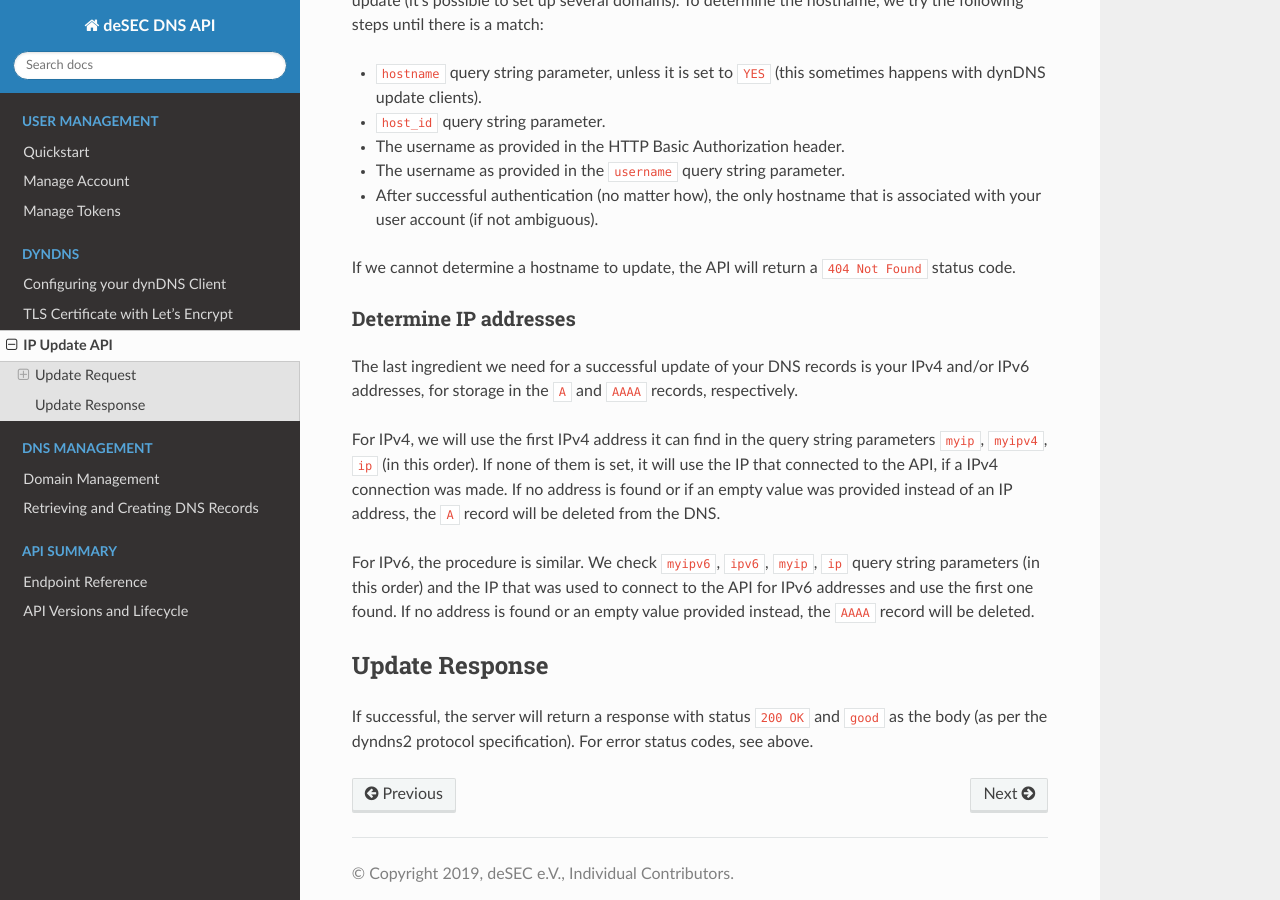
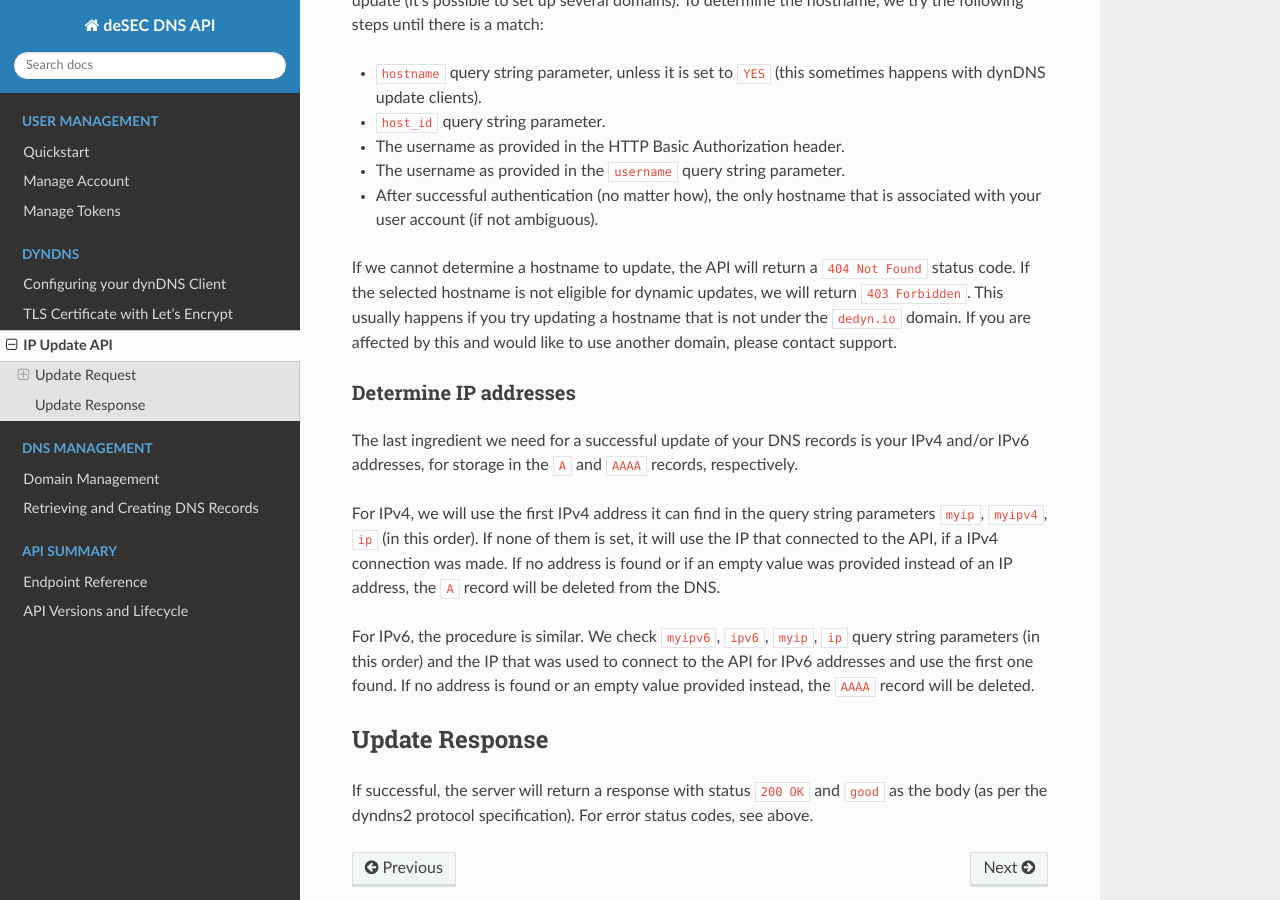
Before and after one commit to desec-io/desec-stack, a Sphinx documentation site: the page built from docs/dyndns/update-api.rst, in a window 1280 px wide and 900 px high, scrolled down 983 px. Built offline with Sphinx 7.4.7 and the Read the Docs theme 2.0.0, drawn with Linux system fonts in a browser that asks for light colours.

```diff
--- a/docs/dyndns/update-api.rst
+++ b/docs/dyndns/update-api.rst
@@ -57,7 +57,10 @@
   associated with your user account (if not ambiguous).
 
 If we cannot determine a hostname to update, the API will return a ``404 Not
-Found`` status code.
+Found`` status code. If the selected hostname is not eligible for dynamic
+updates, we will return ``403 Forbidden``. This usually happens if you try
+updating a hostname that is not under the ``dedyn.io`` domain. If you are
+affected by this and would like to use another domain, please contact support.
 
 .. _determine-ip-addresses:
 
```
Also changed, not shown: 2 other files.
